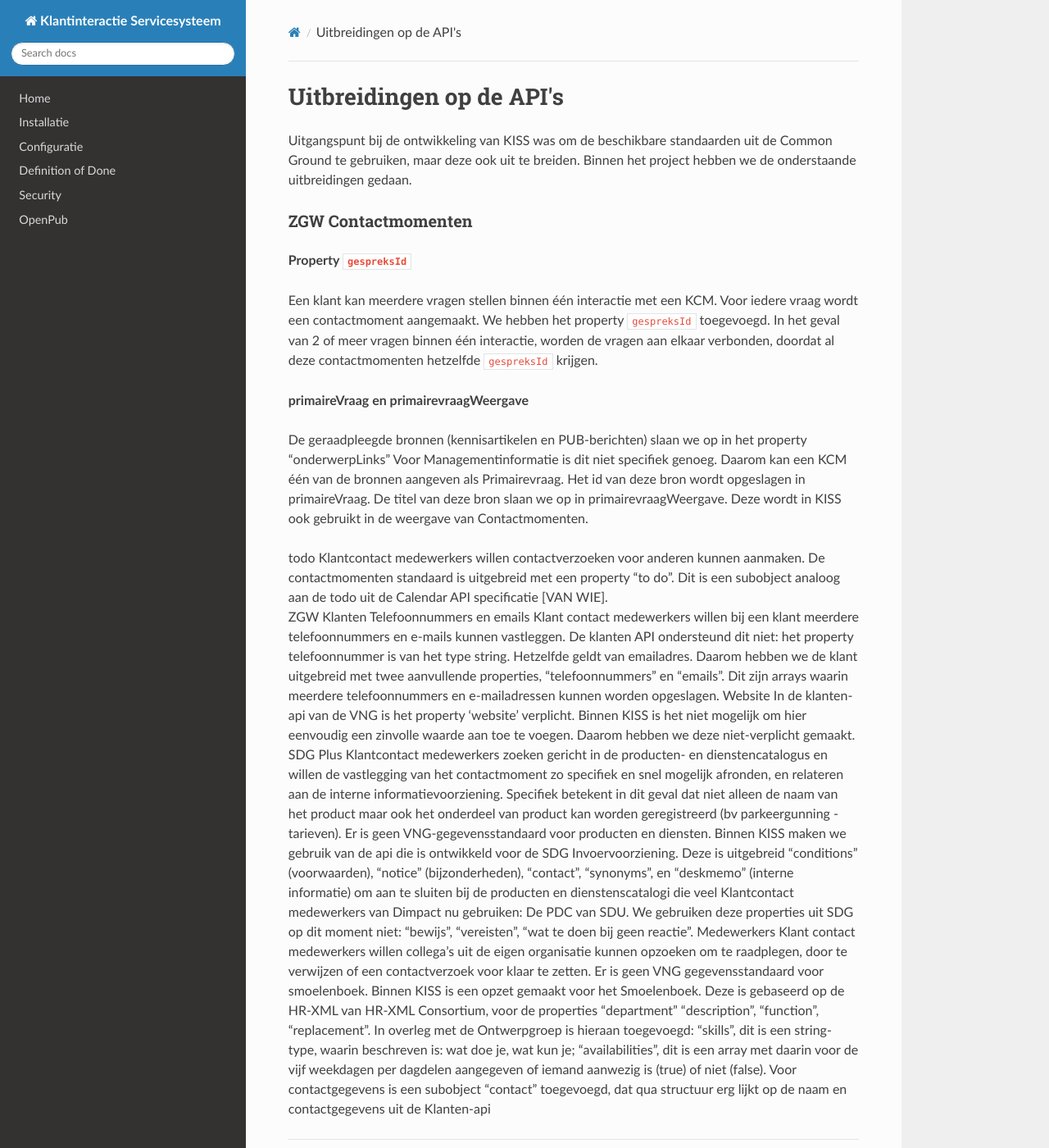
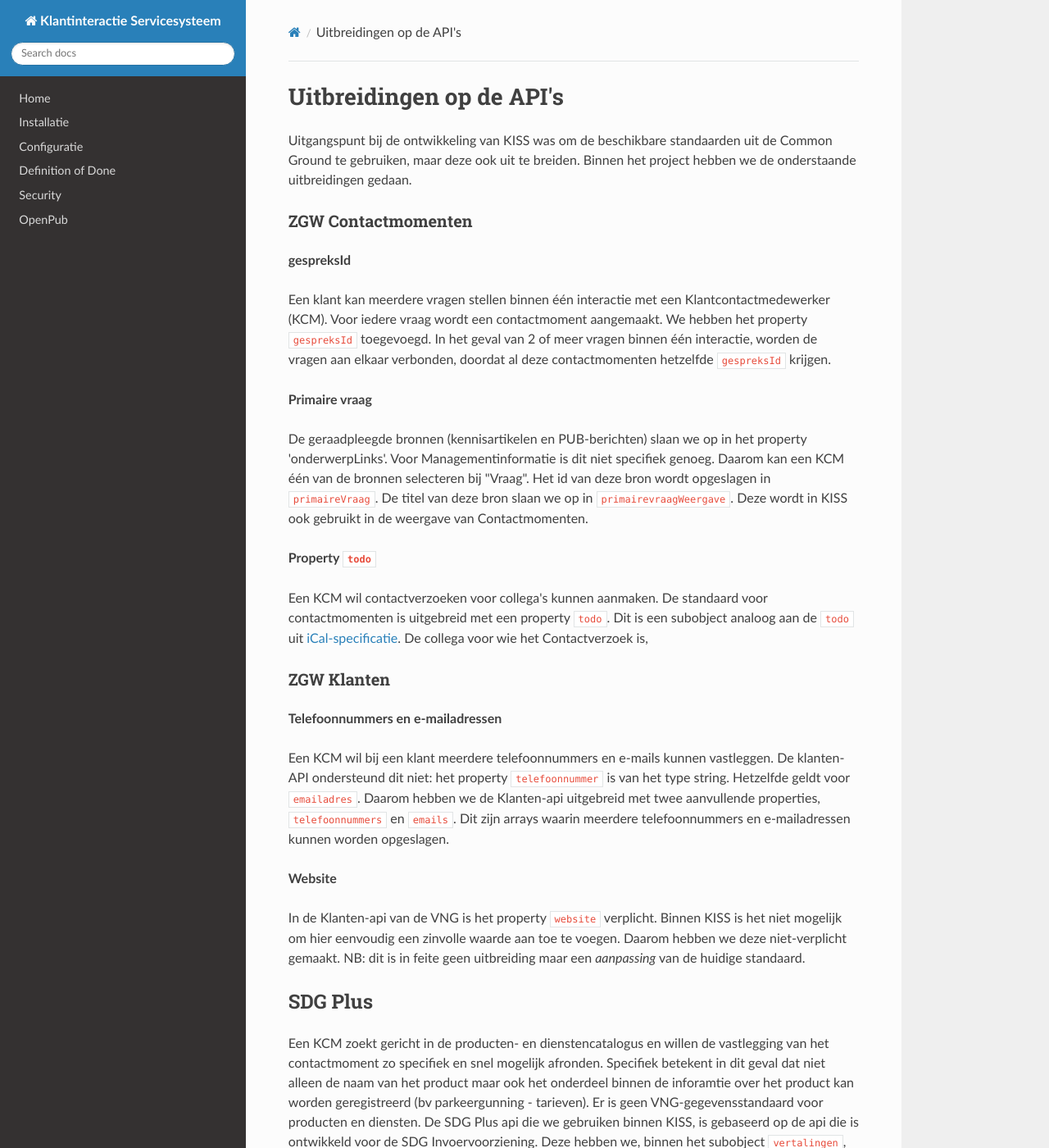
Before and after one commit to Klantinteractie-Servicesysteem/.github, an MkDocs documentation site: the page built from docs/UITBREIDING-APIS.md, in a window 1280 px wide and 1400 px high. Shown: the whole window at 82% size. Built offline with MkDocs 1.6.1, drawn with Linux system fonts in a browser that asks for light colours; nearby versions of some CDN libraries; some of the changed text lies outside the part shown.

Commit message:
Documentatie uitbreidingen API afgerond

```diff
--- a/docs/UITBREIDING-APIS.md
+++ b/docs/UITBREIDING-APIS.md
@@ -3,22 +3,33 @@
 Uitgangspunt bij de ontwikkeling van KISS was om de beschikbare standaarden uit de Common Ground te gebruiken, maar deze ook uit te breiden. Binnen het project hebben we de onderstaande  uitbreidingen gedaan.
 
 ### ZGW Contactmomenten
-**Property `gespreksId`**
+**gespreksId**
 
-Een klant kan meerdere vragen stellen binnen één interactie met een KCM. Voor iedere vraag wordt een contactmoment aangemaakt. We hebben het property `gespreksId` toegevoegd. In het geval van 2 of meer vragen binnen één interactie, worden de vragen aan elkaar verbonden, doordat al deze contactmomenten hetzelfde `gespreksId` krijgen.
+Een klant kan meerdere vragen stellen binnen één interactie met een Klantcontactmedewerker (KCM). Voor iedere vraag wordt een contactmoment aangemaakt. We hebben het property `gespreksId` toegevoegd. In het geval van 2 of meer vragen binnen één interactie, worden de vragen aan elkaar verbonden, doordat al deze contactmomenten hetzelfde `gespreksId` krijgen.
 
-**primaireVraag en primairevraagWeergave**
+**Primaire vraag**
 
-De geraadpleegde bronnen (kennisartikelen en PUB-berichten) slaan we op in het property “onderwerpLinks” Voor Managementinformatie is dit niet specifiek genoeg. Daarom kan een KCM één van de bronnen aangeven als Primairevraag. Het id van deze bron wordt opgeslagen in primaireVraag. De titel van deze bron slaan we op in primairevraagWeergave. Deze wordt in KISS ook gebruikt in de weergave van Contactmomenten.
+De geraadpleegde bronnen (kennisartikelen en PUB-berichten) slaan we op in het property 'onderwerpLinks'. Voor Managementinformatie is dit niet specifiek genoeg. Daarom kan een KCM één van de bronnen selecteren bij "Vraag". Het id van deze bron wordt opgeslagen in `primaireVraag`. De titel van deze bron slaan we op in `primairevraagWeergave`. Deze wordt in KISS ook gebruikt in de weergave van Contactmomenten.
 
-todo
-Klantcontact medewerkers willen contactverzoeken voor anderen kunnen aanmaken. De contactmomenten standaard is uitgebreid met een property “to do”.  Dit is een subobject analoog aan de todo uit de Calendar API specificatie [VAN WIE].
-ZGW Klanten
-Telefoonnummers en emails
-Klant contact medewerkers willen bij een klant meerdere telefoonnummers en e-mails kunnen vastleggen. De klanten API ondersteund dit niet: het property telefoonnummer is van het type string. Hetzelfde geldt van emailadres. Daarom hebben we de klant uitgebreid met twee aanvullende properties, “telefoonnummers” en “emails”. Dit zijn arrays waarin meerdere telefoonnummers en e-mailadressen kunnen worden opgeslagen.
-Website
-In de klanten-api van de VNG is het property ‘website’ verplicht. Binnen KISS is het niet mogelijk om hier eenvoudig een zinvolle waarde aan toe te voegen. Daarom hebben we deze niet-verplicht gemaakt.
-SDG Plus
-Klantcontact medewerkers zoeken gericht in de producten- en dienstencatalogus en willen de vastlegging van het contactmoment zo specifiek en snel mogelijk afronden, en relateren aan de interne informatievoorziening. Specifiek betekent in dit geval dat niet alleen de naam van het product maar ook het onderdeel van product kan worden geregistreerd (bv parkeergunning - tarieven). Er is geen VNG-gegevensstandaard voor producten en diensten. Binnen KISS maken we gebruik van de api die is ontwikkeld voor de SDG Invoervoorziening. Deze is uitgebreid  “conditions” (voorwaarden), “notice” (bijzonderheden), “contact”,  “synonyms”, en  “deskmemo” (interne informatie) om aan te sluiten bij de producten en dienstenscatalogi  die veel Klantcontact medewerkers van Dimpact nu gebruiken:  De PDC van SDU. We gebruiken deze properties uit SDG op dit moment niet: “bewijs”, “vereisten”, “wat te doen bij geen reactie”.
-Medewerkers
-Klant contact medewerkers willen collega’s uit de eigen organisatie kunnen opzoeken om te raadplegen, door te verwijzen of een contactverzoek voor klaar te zetten. Er is geen VNG gegevensstandaard voor smoelenboek. Binnen KISS is een opzet gemaakt voor het Smoelenboek. Deze is gebaseerd op de HR-XML van HR-XML Consortium, voor de properties “department” “description”, “function”, “replacement”. In overleg met de Ontwerpgroep is hieraan toegevoegd: “skills”, dit is een string-type, waarin beschreven is: wat doe je, wat kun je; “availabilities”, dit is een array met daarin voor de vijf weekdagen per dagdelen aangegeven of iemand aanwezig is (true) of niet (false). Voor contactgegevens is een subobject “contact” toegevoegd, dat qua structuur erg lijkt op de naam en contactgegevens uit de Klanten-api
+**Property `todo`**
+
+Een KCM wil contactverzoeken voor collega's kunnen aanmaken. De standaard voor contactmomenten is uitgebreid met een property `todo`.  Dit is een subobject analoog aan de `todo` uit [iCal-specificatie](https://en.wikipedia.org/wiki/ICalendar). De collega voor wie het Contactverzoek is,
+
+### ZGW Klanten
+**Telefoonnummers en e-mailadressen**
+
+Een KCM wil bij een klant meerdere telefoonnummers en e-mails kunnen vastleggen. De klanten-API ondersteund dit niet: het property `telefoonnummer` is van het type string. Hetzelfde geldt voor `emailadres`. Daarom hebben we de Klanten-api uitgebreid met twee aanvullende properties, `telefoonnummers` en `emails`. Dit zijn arrays waarin meerdere telefoonnummers en e-mailadressen kunnen worden opgeslagen.
+
+**Website**
+
+In de Klanten-api van de VNG is het property `website` verplicht. Binnen KISS is het niet mogelijk om hier eenvoudig een zinvolle waarde aan toe te voegen. Daarom hebben we deze niet-verplicht gemaakt. NB: dit is in feite geen uitbreiding maar een _aanpassing_ van de huidige standaard.
+
+## SDG Plus
+Een KCM zoekt gericht in de producten- en dienstencatalogus en willen de vastlegging van het contactmoment zo specifiek en snel mogelijk afronden. Specifiek betekent in dit geval dat niet alleen de naam van het product maar ook het onderdeel binnen de inforamtie over het product kan worden geregistreerd (bv parkeergunning - tarieven). Er is geen VNG-gegevensstandaard voor producten en diensten. De SDG Plus api die we gebruiken binnen KISS, is gebaseerd op de api die is ontwikkeld voor de SDG Invoervoorziening. Deze hebben we, binnen het subobject `vertalingen`, uitgebreid met  `conditions` (voorwaarden), `notice` (bijzonderheden), `contact`,  `synonyms`, en  `deskmemo` (interne informatie). Hiermee sluiten we aan bij de producten- en dienstenscatalogi  die veel Klantcontact medewerkers van Dimpact nu gebruiken: de PDC van SDU. We gebruiken deze properties uit SDG op dit moment niet: `bewijs`, `vereisten` en `wat te doen bij geen reactie`.
+
+### Medewerkers
+
+Een KCM wil collega’s uit de eigen organisatie kunnen opzoeken om te raadplegen, door te verwijzen of een contactverzoek voor klaar te zetten. Er is geen VNG gegevensstandaard voor deze bron. Binnen KISS is een opzet gemaakt voor het Smoelenboek. Deze is gebaseerd op de HR-JSON-standaarden van [HR Open Standards](https://www.hropenstandards.org/). De properties `department` `description`, `function` en  `replacement` zijn in overleg met Dimpact aangevuld met een aantal meer Smoelenboek-achtige gegevens. `skills` een string-type waarin beschreven is: wat doe je, wat kun je. `availabilities`, een array met daarin voor de vijf weekdagen per dagdelen aangegeven of iemand aanwezig is (true) of niet (false). Voor contactgegevens is een subobject `contact` toegevoegd, qua structuur analoog aan naam en contactgegevens uit de Klanten-api.
+
+### OpenAPI specificatie
+De volledige implementatie van alle API's vindt u [in ReDoc](https://redocly.github.io/redoc/?nocors&url=https://kissdevelopment-dimpact.commonground.nu/openapi.json).
```
